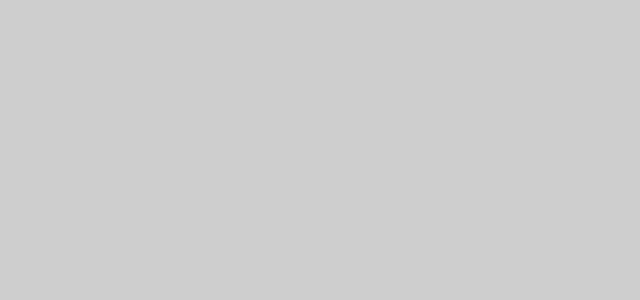
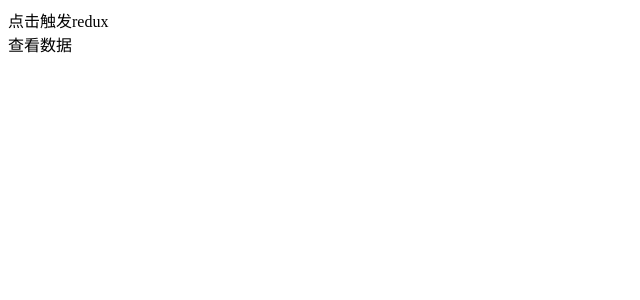
Before and after one commit to BryFroze/music-player, a React (Create React App) app: page / in a window 1280 px wide. Shown: the top 300 px of the page, without its empty margins (0-640 px from the left). Built offline with nearby package versions, Linux system fonts and the light colour scheme.

Commit message:
理解redux

```diff
--- a/src/redux/actions/action.js
+++ b/src/actions/action.js
@@ -5,6 +5,8 @@
 export const ADD_TODO = 'ADD_TODO';
 export const TOGGLE_TODO = 'TOGGLE_TODO'
 export const SET_VISIBILITY_FILTER = 'SET_VISIBILITY_FILTER'
+
+export const FIRST_EVENT = 'FIRST+EVENT'
 
 /*
  * 其它的常量
@@ -31,3 +33,10 @@ export function toggleTodo(index) {
 export function setVisibilityFilter(filter) {
   return { type: SET_VISIBILITY_FILTER, filter }
 }
+
+export function test(text) {
+    return {
+        type: FIRST_EVENT,
+        text
+    }
+}
--- a/src/App.js
+++ b/src/components/app/App.js
@@ -1,6 +1,6 @@
 import React, { Component } from 'react';
-import './App.css';
-import './common/reset.css';
+import './scss/App.css';
+import '../common/reset.css';
 
 class App extends Component {
   render() {
--- /dev/null
+++ b/src/container/App.js
@@ -0,0 +1,25 @@
+import { connect } from 'react-redux'
+import React, { Component } from 'react'
+import { test } from '../actions/action'
+
+class App extends Component {
+    consoleData() {
+
+    }
+    render() {
+        console.log(this.props)
+        const { dispatch } = this.props
+        return (
+            <div>
+                <div onClick={text => dispatch(test('我修改了redux数据'))}>
+                    点击触发redux
+                </div>
+                <div onClick={() => console.log(this.props)}>
+                    查看数据
+                </div>
+            </div>
+        )
+    }
+}
+
+export default connect()(App)
--- a/src/index.css
+++ /dev/null
@@ -1,5 +0,0 @@
-body,html {
-	width: 100%;
-	height: 100%;
-	background-color: rgba(0, 0, 0, 0.1);
-}
--- a/src/index.js
+++ b/src/index.js
@@ -1,9 +1,17 @@
 import React from 'react';
 import ReactDOM from 'react-dom';
-import App from './App';
-import './index.css';
+import { createStore } from 'redux'
+import { Provider } from 'react-redux'
+import App from './container/App';
+import firstApp from './reducers/first-reducer'
+// import './index.css';
+let store = createStore(firstApp)
 
+store.subscribe(() => console.log(store.getState()))
+// console.log(store.getState())
 ReactDOM.render(
-  <App />,
-  document.getElementById('root')
+    <Provider store={store}>
+        <App />
+    </Provider>,
+    document.getElementById('root')
 );
--- /dev/null
+++ b/src/reducers/first-reducer.js
@@ -0,0 +1,18 @@
+import { combineReducers } from 'redux'
+import { FIRST_EVENT } from '../actions/action'
+
+function test(state='default', action) {
+    switch (action.type) {
+        case FIRST_EVENT:
+            console.log('redux成功触发')
+            return 'im first event from redux'
+        default:
+            return state
+    }
+}
+
+const firstApp = combineReducers({
+    test
+})
+
+export default firstApp
--- a/src/redux/reducers/reducer.js
+++ b/src/reducers/reducer.js
@@ -1,6 +1,6 @@
 
 import { combineReducers } from 'redux'
-import { addTodo, toggleTodo, VisibilityFilters } from '../actions/action'
+import { ADD_TODO, TOGGLE_TODO, SET_VISIBILITY_FILTER, VisibilityFilters } from '../actions/action'
 
 const initialState = {
 	VisibilityFilter: VisibilityFilters.SHOW_ALL,
--- a/src/redux/store/store.js
+++ /dev/null
@@ -1,6 +0,0 @@
-import { createStore } from 'redux'
-import { todoApp } from '../reducers/reducer'
-
-const store = createStore(todoApp)
-
-console.log(store.getState())
```
Also changed, not shown: src/components/app/scss/App.css (added), src/components/app/scss/App.scss (added).
